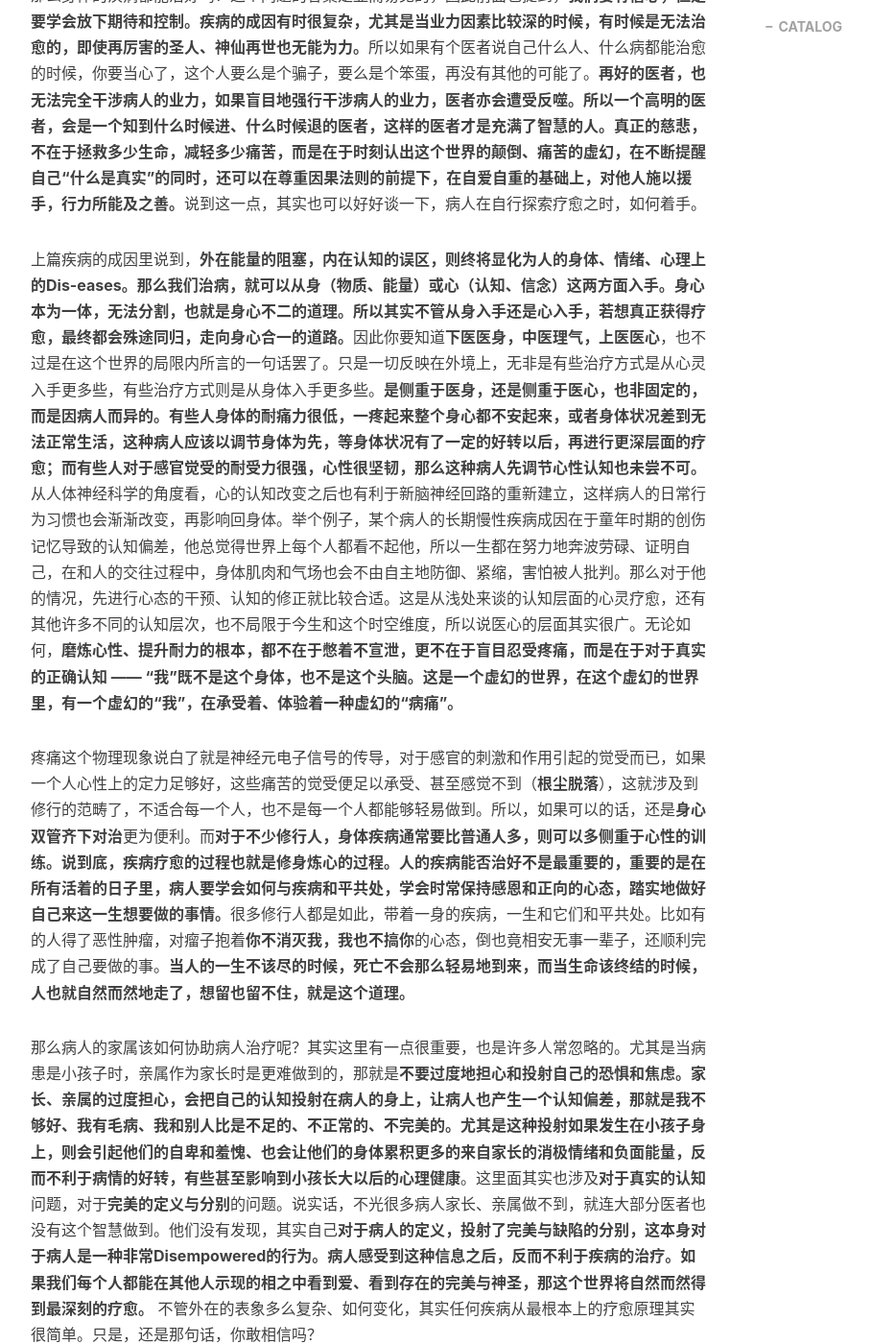
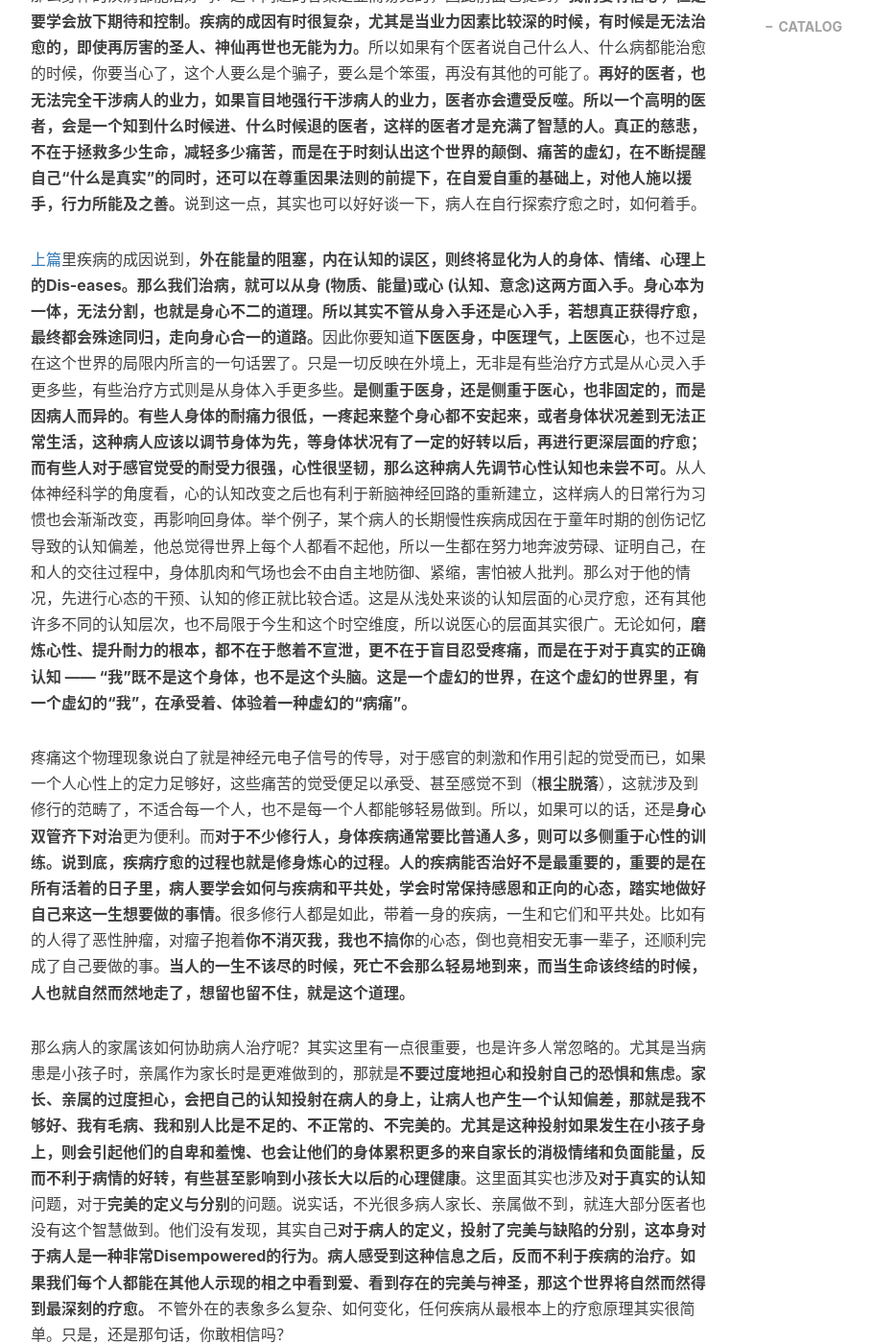
Before and after one commit to psychicdev1111/psychicdev1111.github.io, a Jekyll site: the page built from _posts/2022-04-12-how-to-heal-from-diseases.md, in a window 1280 px wide and 1400 px high, scrolled down 2599 px. Shown: the whole window at 96% size, without its empty margins (233-1142 px from the left). Built offline with Jekyll 4.4.1, drawn with Linux system fonts in a browser that asks for light colours; nearby versions of some CDN libraries; comment, search, counter and statistics services are not loaded.

Commit message:
add post 20220502

```diff
--- a/_posts/2022-04-12-how-to-heal-from-diseases.md
+++ b/_posts/2022-04-12-how-to-heal-from-diseases.md
@@ -21,9 +21,9 @@
 
 那么身体的疾病都能治好吗？这个问题的答案是显而易见的，因此前面也提到，**我们要有信心，但是要学会放下期待和控制。疾病的成因有时很复杂，尤其是当业力因素比较深的时候，有时候是无法治愈的，即使再厉害的圣人、神仙再世也无能为力。**所以如果有个医者说自己什么人、什么病都能治愈的时候，你要当心了，这个人要么是个骗子，要么是个笨蛋，再没有其他的可能了。**再好的医者，也无法完全干涉病人的业力，如果盲目地强行干涉病人的业力，医者亦会遭受反噬。所以一个高明的医者，会是一个知到什么时候进、什么时候退的医者，这样的医者才是充满了智慧的人。真正的慈悲，不在于拯救多少生命，减轻多少痛苦，而是在于时刻认出这个世界的颠倒、痛苦的虚幻，在不断提醒自己“什么是真实”的同时，还可以在尊重因果法则的前提下，在自爱自重的基础上，对他人施以援手，行力所能及之善。**说到这一点，其实也可以好好谈一下，病人在自行探索疗愈之时，如何着手。
 
-上篇疾病的成因里说到，**外在能量的阻塞，内在认知的误区，则终将显化为人的身体、情绪、心理上的Dis-eases。那么我们治病，就可以从身（物质、能量）或心（认知、信念）这两方面入手。身心本为一体，无法分割，也就是身心不二的道理。所以其实不管从身入手还是心入手，若想真正获得疗愈，最终都会殊途同归，走向身心合一的道路。**因此你要知道**下医医身，中医理气，上医医心**，也不过是在这个世界的局限内所言的一句话罢了。只是一切反映在外境上，无非是有些治疗方式是从心灵入手更多些，有些治疗方式则是从身体入手更多些。**是侧重于医身，还是侧重于医心，也非固定的，而是因病人而异的。有些人身体的耐痛力很低，一疼起来整个身心都不安起来，或者身体状况差到无法正常生活，这种病人应该以调节身体为先，等身体状况有了一定的好转以后，再进行更深层面的疗愈；而有些人对于感官觉受的耐受力很强，心性很坚韧，那么这种病人先调节心性认知也未尝不可。**从人体神经科学的角度看，心的认知改变之后也有利于新脑神经回路的重新建立，这样病人的日常行为习惯也会渐渐改变，再影响回身体。举个例子，某个病人的长期慢性疾病成因在于童年时期的创伤记忆导致的认知偏差，他总觉得世界上每个人都看不起他，所以一生都在努力地奔波劳碌、证明自己，在和人的交往过程中，身体肌肉和气场也会不由自主地防御、紧缩，害怕被人批判。那么对于他的情况，先进行心态的干预、认知的修正就比较合适。这是从浅处来谈的认知层面的心灵疗愈，还有其他许多不同的认知层次，也不局限于今生和这个时空维度，所以说医心的层面其实很广。无论如何，**磨炼心性、提升耐力的根本，都不在于憋着不宣泄，更不在于盲目忍受疼痛，而是在于对于真实的正确认知 —— “我”既不是这个身体，也不是这个头脑。这是一个虚幻的世界，在这个虚幻的世界里，有一个虚幻的“我”，在承受着、体验着一种虚幻的“病痛”。**
+[上篇](https://psychicdev.org/2022/04/12/how-to-heal-from-diseases/)里疾病的成因说到，**外在能量的阻塞，内在认知的误区，则终将显化为人的身体、情绪、心理上的Dis-eases。那么我们治病，就可以从身 (物质、能量)或心 (认知、意念)这两方面入手。身心本为一体，无法分割，也就是身心不二的道理。所以其实不管从身入手还是心入手，若想真正获得疗愈，最终都会殊途同归，走向身心合一的道路。**因此你要知道**下医医身，中医理气，上医医心**，也不过是在这个世界的局限内所言的一句话罢了。只是一切反映在外境上，无非是有些治疗方式是从心灵入手更多些，有些治疗方式则是从身体入手更多些。**是侧重于医身，还是侧重于医心，也非固定的，而是因病人而异的。有些人身体的耐痛力很低，一疼起来整个身心都不安起来，或者身体状况差到无法正常生活，这种病人应该以调节身体为先，等身体状况有了一定的好转以后，再进行更深层面的疗愈；而有些人对于感官觉受的耐受力很强，心性很坚韧，那么这种病人先调节心性认知也未尝不可。**从人体神经科学的角度看，心的认知改变之后也有利于新脑神经回路的重新建立，这样病人的日常行为习惯也会渐渐改变，再影响回身体。举个例子，某个病人的长期慢性疾病成因在于童年时期的创伤记忆导致的认知偏差，他总觉得世界上每个人都看不起他，所以一生都在努力地奔波劳碌、证明自己，在和人的交往过程中，身体肌肉和气场也会不由自主地防御、紧缩，害怕被人批判。那么对于他的情况，先进行心态的干预、认知的修正就比较合适。这是从浅处来谈的认知层面的心灵疗愈，还有其他许多不同的认知层次，也不局限于今生和这个时空维度，所以说医心的层面其实很广。无论如何，**磨炼心性、提升耐力的根本，都不在于憋着不宣泄，更不在于盲目忍受疼痛，而是在于对于真实的正确认知 —— “我”既不是这个身体，也不是这个头脑。这是一个虚幻的世界，在这个虚幻的世界里，有一个虚幻的“我”，在承受着、体验着一种虚幻的“病痛”。**
 
 疼痛这个物理现象说白了就是神经元电子信号的传导，对于感官的刺激和作用引起的觉受而已，如果一个人心性上的定力足够好，这些痛苦的觉受便足以承受、甚至感觉不到（**根尘脱落**），这就涉及到修行的范畴了，不适合每一个人，也不是每一个人都能够轻易做到。所以，如果可以的话，还是**身心双管齐下对治**更为便利。而**对于不少修行人，身体疾病通常要比普通人多，则可以多侧重于心性的训练。说到底，疾病疗愈的过程也就是修身炼心的过程。人的疾病能否治好不是最重要的，重要的是在所有活着的日子里，病人要学会如何与疾病和平共处，学会时常保持感恩和正向的心态，踏实地做好自己来这一生想要做的事情。**很多修行人都是如此，带着一身的疾病，一生和它们和平共处。比如有的人得了恶性肿瘤，对瘤子抱着**你不消灭我，我也不搞你**的心态，倒也竟相安无事一辈子，还顺利完成了自己要做的事。**当人的一生不该尽的时候，死亡不会那么轻易地到来，而当生命该终结的时候，人也就自然而然地走了，想留也留不住，就是这个道理。**
 
 
-那么病人的家属该如何协助病人治疗呢？其实这里有一点很重要，也是许多人常忽略的。尤其是当病患是小孩子时，亲属作为家长时是更难做到的，那就是**不要过度地担心和投射自己的恐惧和焦虑。家长、亲属的过度担心，会把自己的认知投射在病人的身上，让病人也产生一个认知偏差，那就是我不够好、我有毛病、我和别人比是不足的、不正常的、不完美的。尤其是这种投射如果发生在小孩子身上，则会引起他们的自卑和羞愧、也会让他们的身体累积更多的来自家长的消极情绪和负面能量，反而不利于病情的好转，有些甚至影响到小孩长大以后的心理健康**。这里面其实也涉及**对于真实的认知**问题，对于**完美的定义与分别**的问题。说实话，不光很多病人家长、亲属做不到，就连大部分医者也没有这个智慧做到。他们没有发现，其实自己**对于病人的定义，投射了完美与缺陷的分别，这本身对于病人是一种非常Disempowered的行为。病人感受到这种信息之后，反而不利于疾病的治疗。如果我们每个人都能在其他人示现的相之中看到爱、看到存在的完美与神圣，那这个世界将自然而然得到最深刻的疗愈。** 不管外在的表象多么复杂、如何变化，其实任何疾病从最根本上的疗愈原理其实很简单。只是，还是那句话，你敢相信吗？
+那么病人的家属该如何协助病人治疗呢？其实这里有一点很重要，也是许多人常忽略的。尤其是当病患是小孩子时，亲属作为家长时是更难做到的，那就是**不要过度地担心和投射自己的恐惧和焦虑。家长、亲属的过度担心，会把自己的认知投射在病人的身上，让病人也产生一个认知偏差，那就是我不够好、我有毛病、我和别人比是不足的、不正常的、不完美的。尤其是这种投射如果发生在小孩子身上，则会引起他们的自卑和羞愧、也会让他们的身体累积更多的来自家长的消极情绪和负面能量，反而不利于病情的好转，有些甚至影响到小孩长大以后的心理健康**。这里面其实也涉及**对于真实的认知**问题，对于**完美的定义与分别**的问题。说实话，不光很多病人家长、亲属做不到，就连大部分医者也没有这个智慧做到。他们没有发现，其实自己**对于病人的定义，投射了完美与缺陷的分别，这本身对于病人是一种非常Disempowered的行为。病人感受到这种信息之后，反而不利于疾病的治疗。如果我们每个人都能在其他人示现的相之中看到爱、看到存在的完美与神圣，那这个世界将自然而然得到最深刻的疗愈。** 不管外在的表象多么复杂、如何变化，任何疾病从最根本上的疗愈原理其实很简单。只是，还是那句话，你敢相信吗？
```
Also changed, not shown: _posts/2022-05-02-why-spiritual-seekers-prone-to-diseases.md (added, +26 -0 lines).
